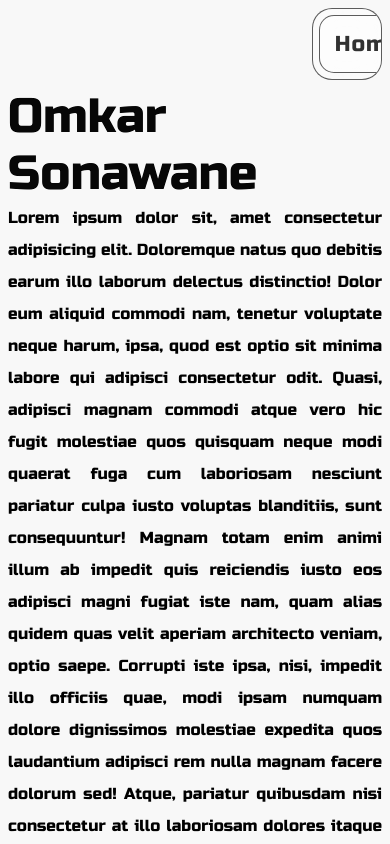
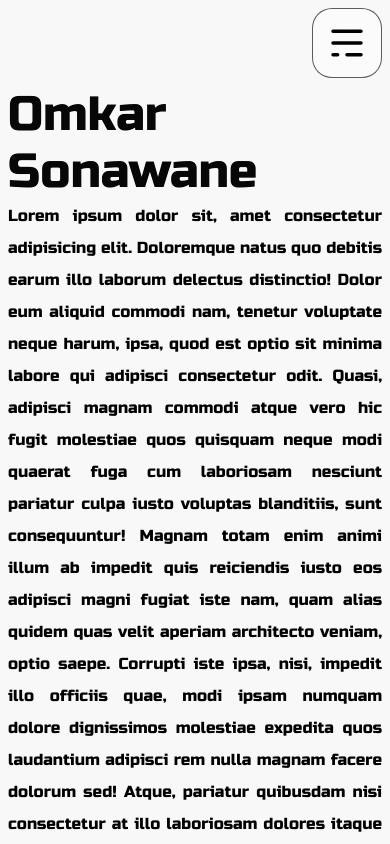
Before and after one commit to OmkarSonawane1230/Personal-Website, a website: page web_pages/index.html in a window 390 px wide. Shown: the top 844 px of the page. Drawn offline with Linux system fonts and the light colour scheme.

Commit message:
modified:   server.js 	modified:   web_pages/index.html 	modified:   web_pages/scripts/responsive.js 	modified:   web_pages/styles/style.css 	deleted:    web_pages/styles/test.css 	deleted:    web_pages/testing.html

```diff
--- a/server.js
+++ b/server.js
@@ -4,7 +4,7 @@ const { getDatabase, ref, onValue, set } = require('firebase/database')
 const express = require('express')
 const path = require('path')
 const app = express()
-const port = 5600
+const port = 5500
 
 const bodyParser = require('body-parser')
 app.use(bodyParser.json())
@@ -28,10 +28,6 @@ app.get('/index', (req, res) => {
     res.sendFile(path.join(__dirname, '/web_pages/index.html'))
 })
 
-app.get('/testing', (req, res) => {
-    res.sendFile(path.join(__dirname, '/web_pages/testing.html'))
-})
-
 app.post('/send-user-details', (req, res) => {
     const data = req.body
 
--- a/web_pages/index.html
+++ b/web_pages/index.html
@@ -20,6 +20,7 @@
                 <li>Contact</li>
                 <li>Journey</li>
             </ul>
+            <img src="assets/hamburger.svg" alt="menu" />
         </nav>
     </div>
     <div class="container">
@@ -39,16 +40,15 @@
                 laudantium neque eos quod maiores quam ullam harum facere. Eligendi nobis voluptatum adipisci quasi
                 ducimus, aperiam iste atque totam esse perferendis tempora dignissimos at itaque. Quos deleniti tempore
                 qui tenetur voluptates officiis iure aut exercitationem doloremque error reiciendis aliquid
-                reprehenderit perferendis obcaecati pariatur eum in, fugiat culpa possimus molestiae.</div>
-                <img src="assets/hamburger.svg" alt="">
+                reprehenderit perferendis obcaecati pariatur eum in, fugiat culpa possimus molestiae.
+            </div>
         </div>
-        <!-- <img src="assets/frontend.svg" /> -->
 
     </div>
-    </div>
 
-
-    <script src="scripts/script.js"></script>
+    <!-- script files -->
+    <script src="scripts/script.js" defer></script>
+    <script src="scripts/responsive.js" defer></script>
 </body>
 
 </html>
--- a/web_pages/scripts/responsive.js
+++ b/web_pages/scripts/responsive.js
@@ -0,0 +1,3 @@
+document.getElementsByClassName('floating-navigation')[0].addEventListener('click', () => {
+    document.getElementsByClassName('floating-navigation')[0].classList.toggle('show-floating-navigation');
+})
--- a/web_pages/styles/style.css
+++ b/web_pages/styles/style.css
@@ -18,9 +18,6 @@
     box-sizing: border-box;
 }
 
-/* html {
-} */
-
 body {
     background-color: var(--skeleton-background);
     font-family: "Russo One", sans-serif;
@@ -34,7 +31,6 @@ body {
     top: 0;
     padding: 1rem;
     z-index: 99999;
-    /* background: rgba(255, 0, 0, 0.514); */
 }
 
 .floating-navigation {
@@ -48,7 +44,8 @@ body {
     font-weight: 400;
     font-style: normal;
     border: .5px solid var(--skeleton-border);
-    transition: width 2s, height 2s;
+    transition: width 500ms;
+    overflow: hidden;
 }
 
 .floating-navigation>ul {
@@ -76,6 +73,12 @@ body {
     background-color: black;
     color: #f8f8f8;
     text-decoration: underline;
+}
+
+.floating-navigation > img {
+    display: none;
+    width: 100%;
+    height: 100%;
 }
 
 .container {
@@ -113,21 +116,34 @@ body {
     }
 
     .floating-navigation {
-        max-width: 4.375rem;
-        /* aspect-ratio: 1; */
-        overflow: hidden;
+        width: 4.375rem;
+        height: 4.375rem;
     }
 
-    .floating-navigation:hover {
-        width: 300px;
+    .floating-navigation > ul {
+        display: none;
     }
 
-
-    .floating-navigation:hover > ul {
-        flex-direction: column;
+    .floating-navigation > img {
+        display: block;
     }
 
     .body-content {
         margin: 0 .5rem;
     }
 }
+
+.show-floating-navigation > ul {
+    display: flex;
+    flex-direction: column;
+}
+
+.show-floating-navigation > img {
+    display: none;
+}
+
+.show-floating-navigation {
+    width: 100%;
+    height: auto;
+    transition: width 500ms;
+}
--- a/web_pages/styles/test.css
+++ /dev/null
@@ -1,49 +0,0 @@
-* {
-    margin: 0;
-    padding: 0;
-}
-.floating-navigation {
-    display: grid;
-    /* grid-template-columns: 0fr; */
-    grid-template-rows: 0fr;
-    padding: .35rem;
-    border-radius: 10px;
-    background-color: var(--floating-background);
-    color: var(--floating-color);
-    backdrop-filter: blur(1rem);
-    -webkit-backdrop-filter: blur(1rem);
-    font-weight: 400;
-    font-style: normal;
-    border: .5px solid black;
-    transition: grid-template-rows 2s, grid-template-columns 2s;
-}
-
-.floating-navigation>ul {
-    list-style: none;
-    padding: 0;
-    display: flex;
-    gap: .6rem;
-    font-size: clamp(1.35rem, .3rem + 1vw, 2rem);
-    overflow: hidden;
-}
-
-.floating-navigation>ul>li {
-    cursor: pointer;
-    flex-grow: 1;
-    padding: .95rem;
-    background-color: var(--floating-background);
-    border-radius: 10px;
-    letter-spacing: .06rem;
-    text-align: center;
-    transition: flex-grow 300ms;
-    border: .5px solid black;
-}
-
-/* .floating-navigation:hover > ul {
-    flex-direction: column;
-} */
-
-.floating-navigation:hover {
-    /* grid-template-columns: 1fr; */
-    grid-template-rows: 1fr;
-}
```
Also changed, not shown: web_pages/testing.html (deleted, +0 -19 lines).
